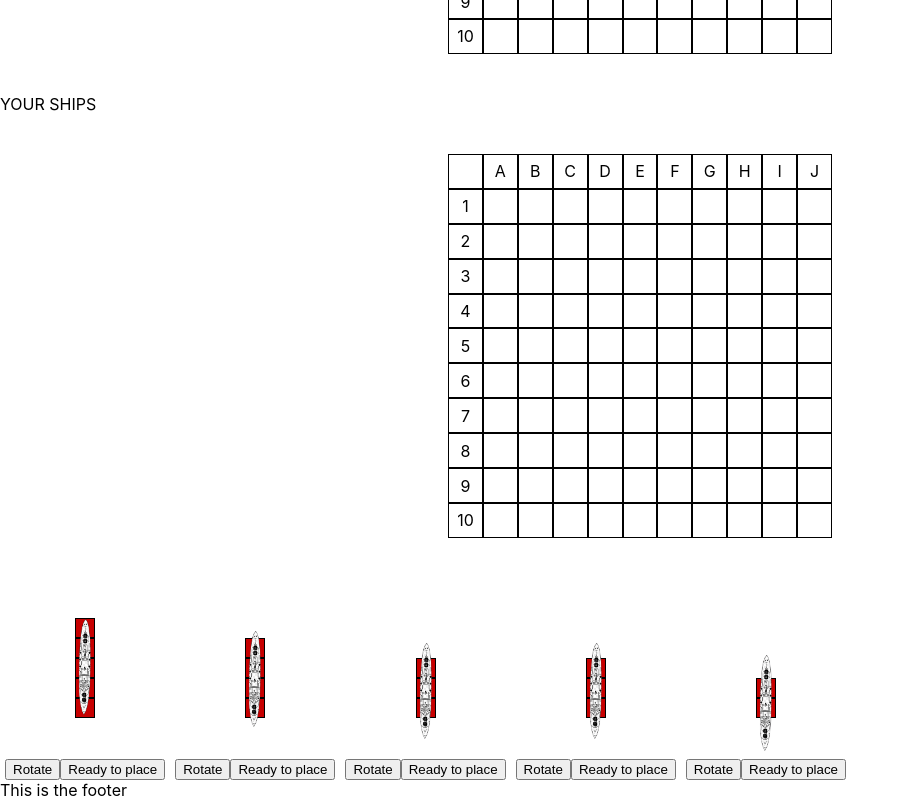
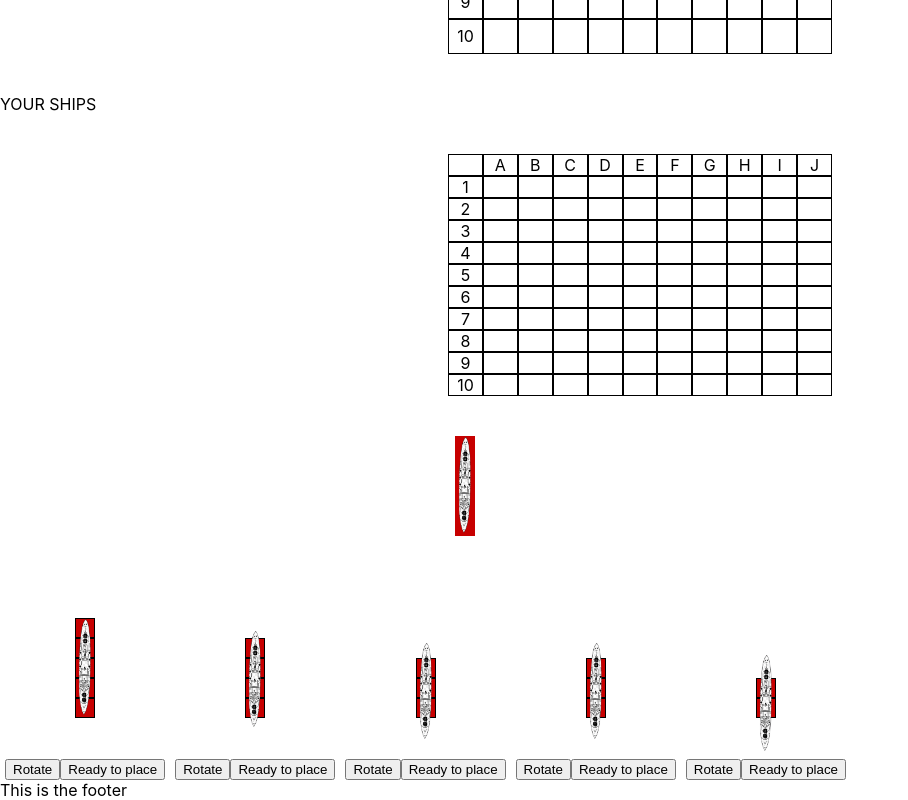
Before and after one commit to caldric/battleship-client, a React (Create React App) app: page /game in a window 1280 px wide. Shown: the part 568-1368 px from the top of the page, without its empty margins (0-908 px from the left). Built offline with nearby package versions, Linux system fonts and the light colour scheme.

Commit message:
trying to add ships to yourboard object

```diff
--- a/src/component/Game.jsx
+++ b/src/component/Game.jsx
@@ -1,6 +1,7 @@
 import React, { useState } from 'react';
 import Board from './Board';
 import AllShips from './AllShips';
+import YourBoard from './YourBoard';
 
 const Game = () => {
   const [currShip, setCurrShip] = useState({
@@ -15,7 +16,7 @@ const Game = () => {
       <p>ENEMY SHIPS</p>
       <Board />
       <p>YOUR SHIPS</p>
-      <Board currShip={currShip} />
+      <YourBoard currShip={currShip} />
       <AllShips setCurrShip={setCurrShip} />
     </div>
   );
--- /dev/null
+++ b/src/component/YourBoard.jsx
@@ -0,0 +1,80 @@
+// Import
+import React, { useState } from 'react';
+import Ship from './Ship';
+
+const YourBoard = (currShip) => {
+  // State Hooks
+  // Initialize board to a 10x10 array of blank strings ('')
+  const arrOfBlankStrings = JSON.parse(
+    JSON.stringify(Array(10).fill(Array(10).fill('')))
+  );
+  const [board, setBoard] = useState(arrOfBlankStrings);
+
+  const convertCoordsToIndices = (coordinates) => {
+    // Convert column letter to number: A=0, B=1, ..., J=9
+    const columnIndex = coordinates[0].charCodeAt() - 65;
+    // Chars after the first char: 1=>0, 2=>1, ..., 10=>9
+    const rowIndex = parseInt(coordinates.slice(1)) - 1;
+
+    return [rowIndex, columnIndex];
+  };
+
+  // Event handlers
+  const clickHandler = (event) => {
+    // Coordinates of clicked square
+    const coordinates = event.currentTarget.id;
+    const [rowIndex, columnIndex] = convertCoordsToIndices(coordinates);
+
+    // Change board state
+    const newBoard = [...board];
+    newBoard[rowIndex][columnIndex] = 'X';
+    setBoard(newBoard);
+
+    // <Ship length={currShip.length} name={currShip.name} />;
+  };
+
+  // Generate 10x10 board with labels
+  const generateBoard = () => {
+    const squares = [];
+    const numSquares = 11;
+    for (let row = 0; row < numSquares; ++row) {
+      for (let col = 0; col < numSquares; ++col) {
+        const currentColumn = String.fromCharCode(64 + col);
+        if (row === 0) {
+          if (col === 0) {
+            squares.push(<div className="square"> </div>);
+          } else {
+            squares.push(
+              <div className="square">{String.fromCharCode(64 + col)}</div>
+            );
+          }
+        } else {
+          if (col === 0) {
+            squares.push(<div className="square">{row}</div>);
+          } else {
+            squares.push(
+              <div
+                className={`square col-${currentColumn} row-${row}`}
+                id={`${currentColumn}${row}`}
+                onClick={clickHandler}
+              >
+                {board[row - 1][col - 1]}
+              </div>
+            );
+          }
+        }
+      }
+    }
+    return squares;
+  };
+
+  return (
+    <div className="board">
+      {generateBoard()}
+      <Ship length={currShip.length} name={currShip.name} />
+    </div>
+  );
+};
+
+// Board export
+export default YourBoard;
```
